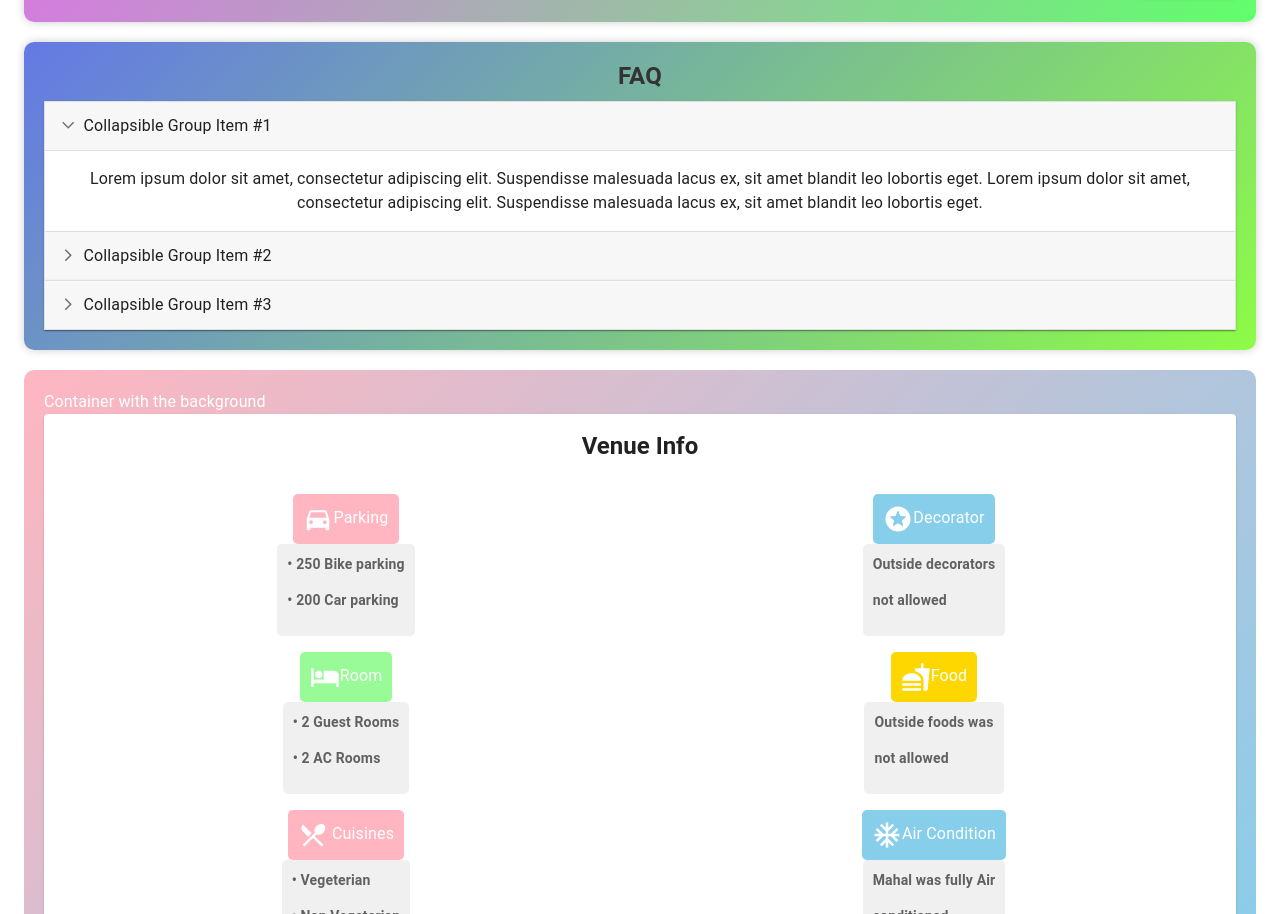
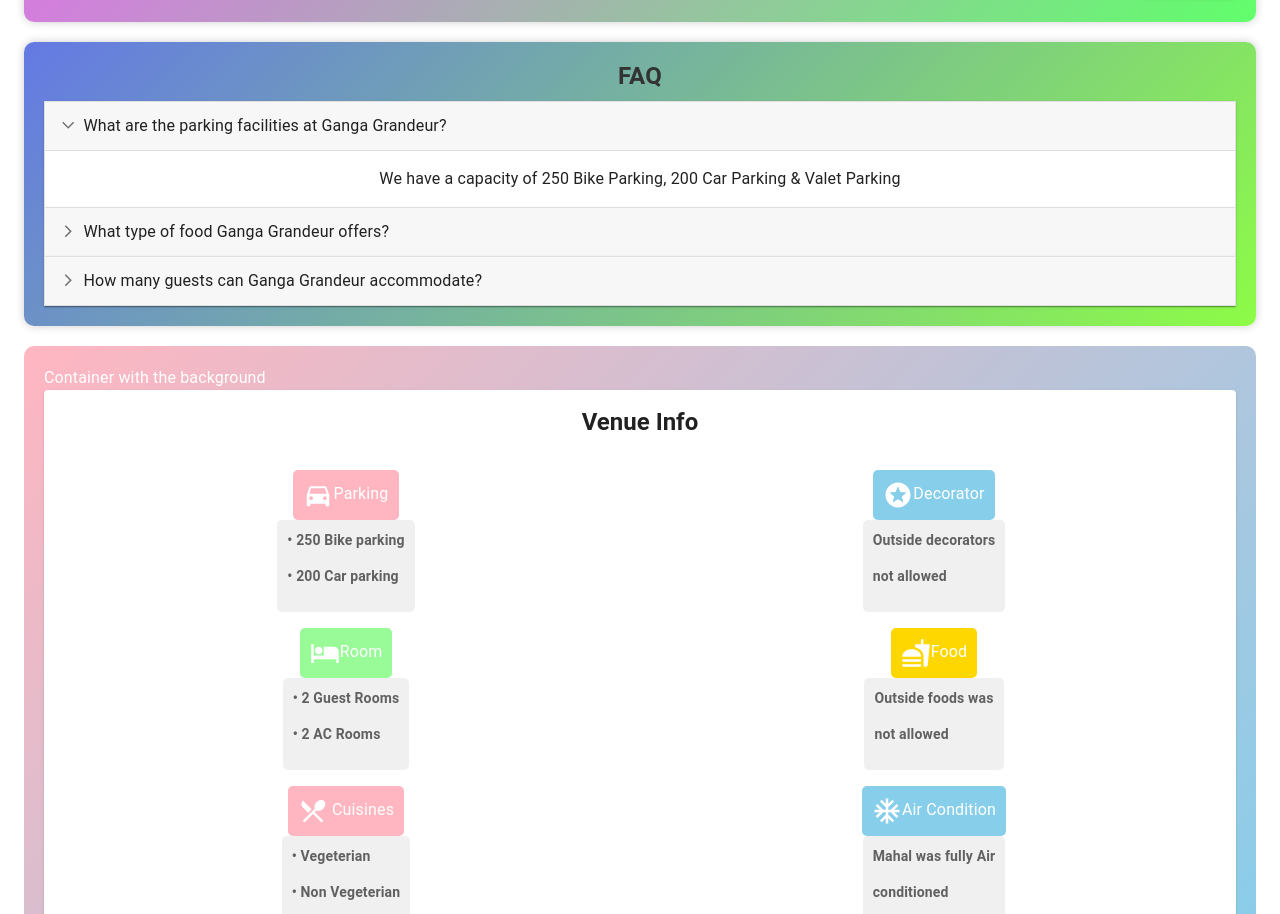
Before and after one commit to Freelancingwebsites/Ganga_Grandeur, a React (Create React App) app: page / in a window 1280 px wide. Shown: the part 1508-2422 px from the top of the page. Built offline with nearby package versions, Linux system fonts and the light colour scheme.

Commit message:
Update FAQ.js

```diff
--- a/src/Components/FAQ.js
+++ b/src/Components/FAQ.js
@@ -86,15 +86,11 @@
                 aria-controls="panel1d-content"
                 id="panel1d-header"
               >
-                <Typography>Collapsible Group Item #1</Typography>
+                <Typography>What are the parking facilities at Ganga Grandeur?</Typography>
               </AccordionSummary>
               <AccordionDetails>
                 <Typography>
-                  Lorem ipsum dolor sit amet, consectetur adipiscing elit.
-                  Suspendisse malesuada lacus ex, sit amet blandit leo lobortis
-                  eget. Lorem ipsum dolor sit amet, consectetur adipiscing elit.
-                  Suspendisse malesuada lacus ex, sit amet blandit leo lobortis
-                  eget.
+                We have a capacity of 250 Bike Parking, 200 Car Parking & Valet Parking
                 </Typography>
               </AccordionDetails>
             </Accordion>
@@ -106,15 +102,11 @@
                 aria-controls="panel2d-content"
                 id="panel2d-header"
               >
-                <Typography>Collapsible Group Item #2</Typography>
+                <Typography>What type of food Ganga Grandeur offers? </Typography>
               </AccordionSummary>
               <AccordionDetails>
                 <Typography>
-                  Lorem ipsum dolor sit amet, consectetur adipiscing elit.
-                  Suspendisse malesuada lacus ex, sit amet blandit leo lobortis
-                  eget. Lorem ipsum dolor sit amet, consectetur adipiscing elit.
-                  Suspendisse malesuada lacus ex, sit amet blandit leo lobortis
-                  eget.
+                We offers a diverse menu that caters to both vegetarians and non-vegetarians
                 </Typography>
               </AccordionDetails>
             </Accordion>
@@ -126,15 +118,11 @@
                 aria-controls="panel3d-content"
                 id="panel3d-header"
               >
-                <Typography>Collapsible Group Item #3</Typography>
+                <Typography>How many guests can Ganga Grandeur accommodate?</Typography>
               </AccordionSummary>
               <AccordionDetails>
                 <Typography>
-                  Lorem ipsum dolor sit amet, consectetur adipiscing elit.
-                  Suspendisse malesuada lacus ex, sit amet blandit leo lobortis
-                  eget. Lorem ipsum dolor sit amet, consectetur adipiscing elit.
-                  Suspendisse malesuada lacus ex, sit amet blandit leo lobortis
-                  eget.
+              We accommodate upto 1,000 guests in seated arrangements and up to 1,500 guests in a floating setup.
                 </Typography>
               </AccordionDetails>
             </Accordion>
```
